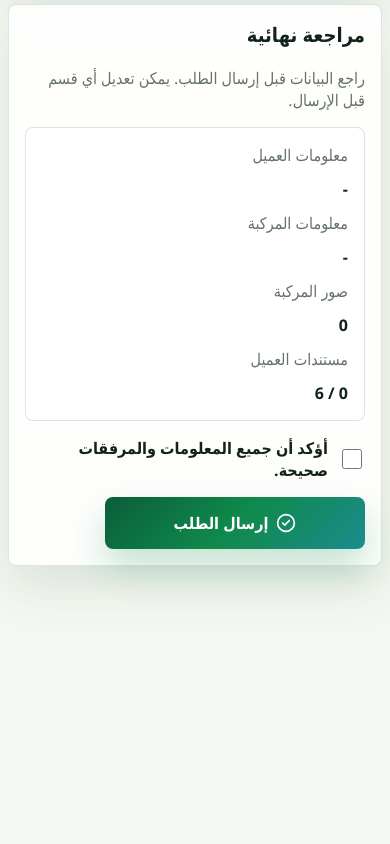
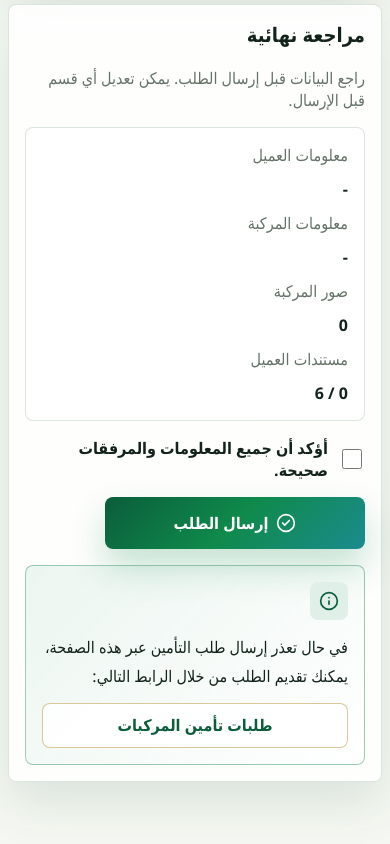
Before and after one commit to jawa-d/Motor-Insurance-Portal, a React (Vite) app: page / in a window 390 px wide. Shown: the part 7560-8404 px from the top of the page. Before the commit the page ends 8190 px from the top, so only its background shows below. Built offline with nearby package versions, Linux system fonts and the light colour scheme; no server answers.

Commit message:
Simplify frontend validation and improve mobile input handling

```diff
--- a/src/App.tsx
+++ b/src/App.tsx
@@ -9,6 +9,7 @@ import {
   ExternalLink,
   FileSearch,
   Globe2,
+  Info,
   Mail,
   MapPin,
   MapPinned,
@@ -54,6 +55,8 @@ const supportWhatsApp = [
   { number: "+964 790 612 3541", href: "https://wa.me/9647906123541" },
   { number: "+964 781 104 0003", href: "https://wa.me/9647811040003" },
 ];
+const fallbackFormUrl =
+  "https://docs.google.com/forms/d/e/1FAIpQLSc_xrj87VpZj0VRte-KCnaidxUUIVx1t5brl7NaBVJXRls_qA/viewform?usp=publish-editor";
 
 const trackingStatusIndex: Record<PublicMotorRequestStatus, number> = {
   RECEIVED: 0,
@@ -675,6 +678,17 @@ function App() {
               {isSubmitting ? <span className="spinner" aria-hidden="true" /> : <CheckCircle2 size={20} aria-hidden="true" />}
               {isSubmitting ? t.submitLoading : t.submit}
             </button>
+            <aside className="fallback-card" aria-label="رابط بديل لتقديم طلب تأمين المركبات">
+              <span className="fallback-icon">
+                <Info size={20} aria-hidden="true" />
+              </span>
+              <div className="fallback-content">
+                <p>في حال تعذر إرسال طلب التأمين عبر هذه الصفحة، يمكنك تقديم الطلب من خلال الرابط التالي:</p>
+                <a className="fallback-link" href={fallbackFormUrl} target="_blank" rel="noopener noreferrer">
+                  طلبات تأمين المركبات
+                </a>
+              </div>
+            </aside>
           </motion.section>
 
           {requestNumber && trackingNumber ? (
--- a/src/styles.css
+++ b/src/styles.css
@@ -1169,6 +1169,66 @@ h1 {
   opacity: 0.78;
 }
 
+.fallback-card {
+  display: grid;
+  grid-template-columns: auto minmax(0, 1fr);
+  align-items: start;
+  gap: 0.85rem;
+  width: min(100%, 620px);
+  margin-top: 1rem;
+  padding: 1rem;
+  border: 1px solid color-mix(in srgb, var(--green) 28%, var(--line));
+  border-radius: 8px;
+  background:
+    linear-gradient(135deg, color-mix(in srgb, var(--green) 8%, transparent), transparent),
+    color-mix(in srgb, var(--surface-strong) 88%, transparent);
+}
+
+.fallback-icon {
+  display: inline-flex;
+  align-items: center;
+  justify-content: center;
+  width: 38px;
+  height: 38px;
+  border-radius: 8px;
+  color: var(--green-dark);
+  background: color-mix(in srgb, var(--green) 13%, var(--surface-strong));
+}
+
+.fallback-content {
+  display: grid;
+  gap: 0.75rem;
+  min-width: 0;
+}
+
+.fallback-content p {
+  margin: 0;
+  color: var(--text);
+  line-height: 1.8;
+}
+
+.fallback-link {
+  display: inline-flex;
+  align-items: center;
+  justify-content: center;
+  justify-self: start;
+  min-height: 42px;
+  padding: 0.65rem 1rem;
+  border-radius: 8px;
+  border: 1px solid color-mix(in srgb, var(--gold) 42%, var(--line));
+  background: var(--surface);
+  color: var(--green-dark);
+  font-weight: 900;
+  text-decoration: none;
+  transition: transform 0.2s ease, border-color 0.2s ease, background 0.2s ease;
+}
+
+.fallback-link:hover {
+  transform: translateY(-1px);
+  border-color: var(--green);
+  background: color-mix(in srgb, var(--green) 8%, var(--surface));
+}
+
 .spinner {
   width: 20px;
   height: 20px;
@@ -1328,6 +1388,14 @@ h1 {
     grid-template-columns: 1fr;
   }
 
+  .fallback-card {
+    grid-template-columns: 1fr;
+  }
+
+  .fallback-link {
+    width: 100%;
+  }
+
   .tracking-modal {
     max-height: 92vh;
   }
```
